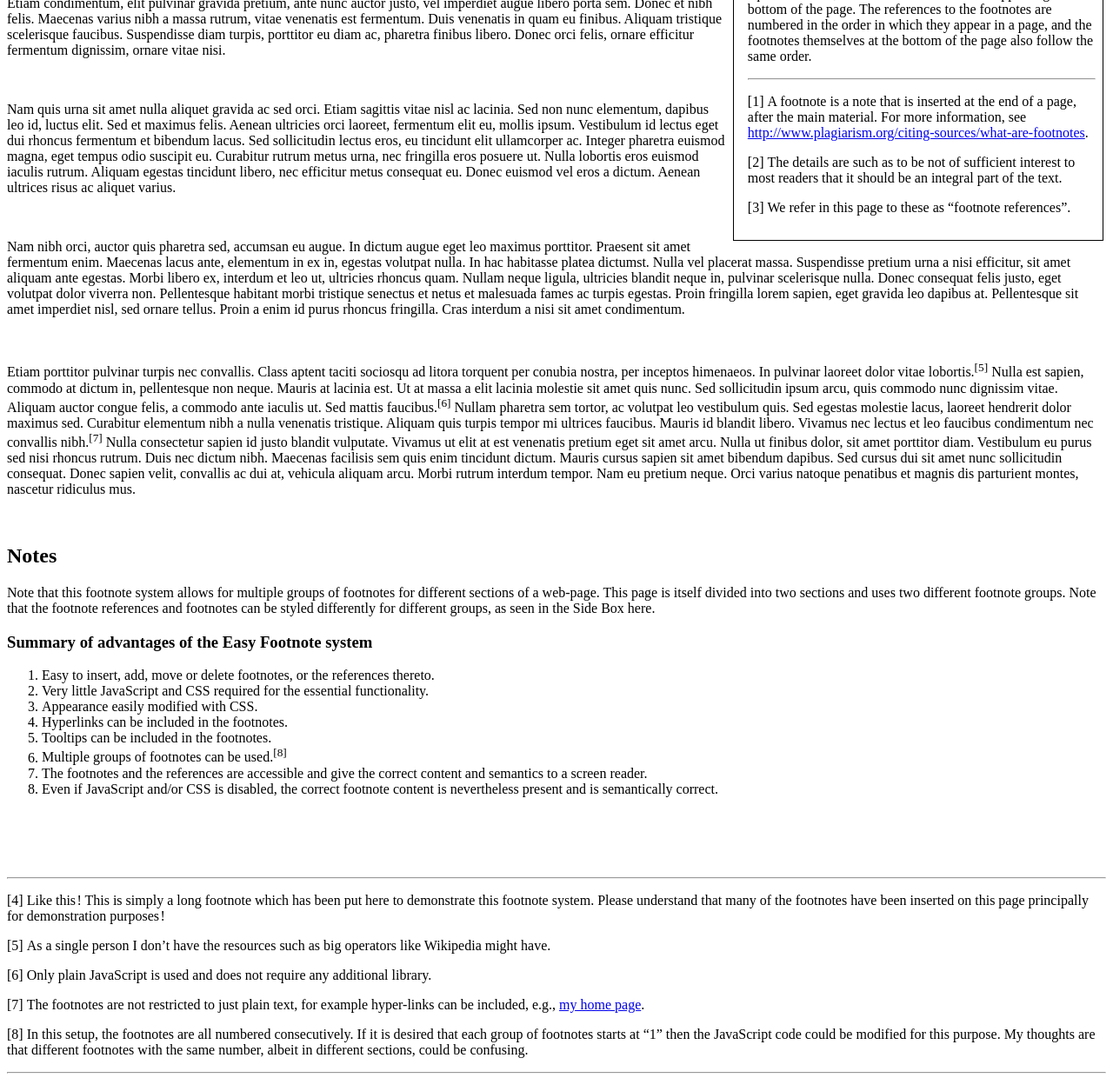
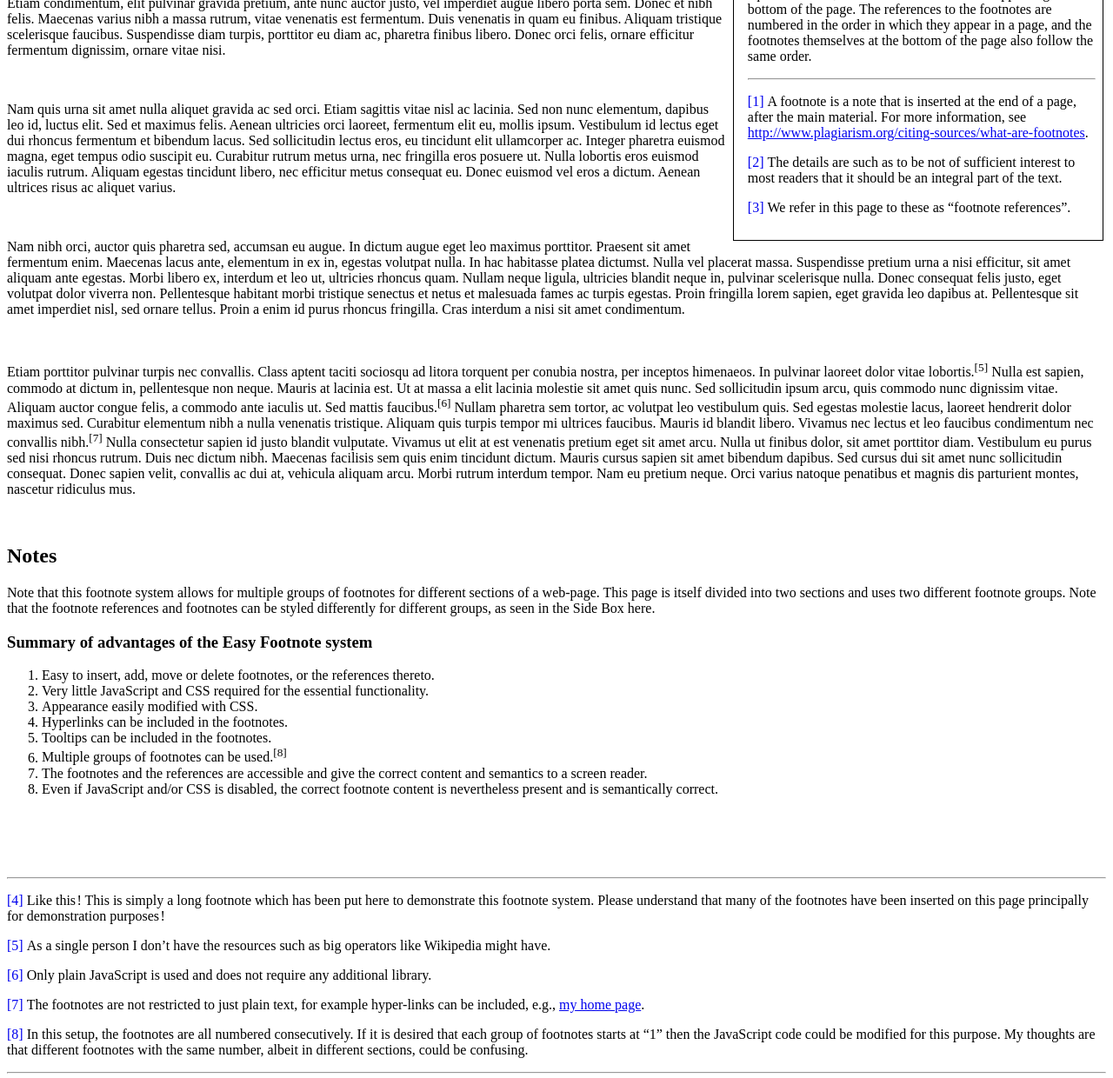
Before and after one commit to derykmakgill/naka, a Jekyll site: the page index.html, which Jekyll copies as it is, in a window 1280 px wide. Shown: the part 419-1659 px from the top of the page at 87% size. Built offline with Jekyll 4.4.1, drawn with Linux system fonts in a browser that asks for light colours.

Commit message:
Update index.html

```diff
--- a/index.html
+++ b/index.html
@@ -123,7 +123,7 @@ padding: 0 0.08em 0.1em 0.08em;
 
 .fnNum, .fnNumBase{white-space:nowrap;}
 
-.fnNum a, .fnNumBase a {text-decoration:none; color:#000;}
+.fnNum a, .fnNumBase a {text-decoration:none;}
 
 .btn{display:none !important;}
 
```
